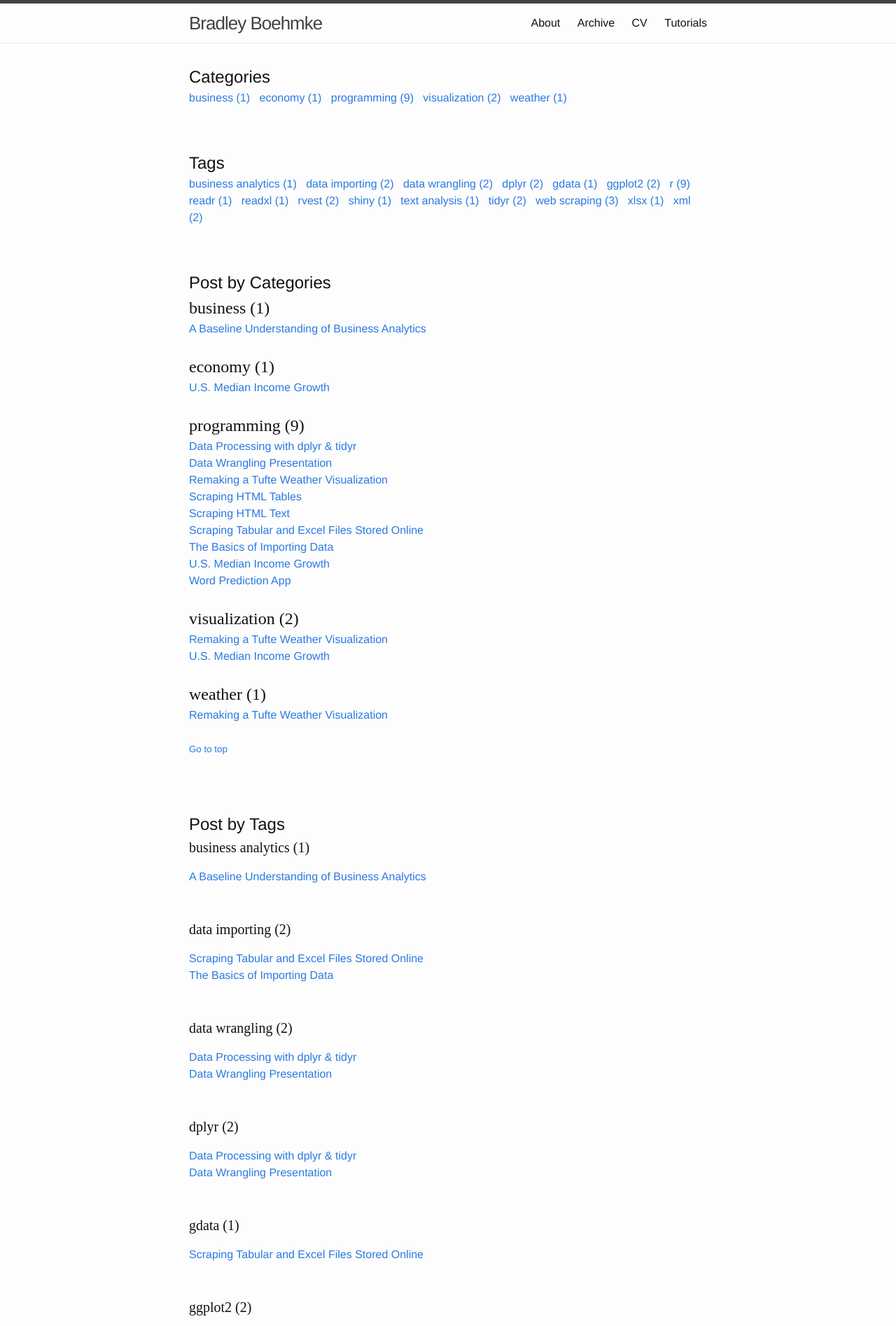
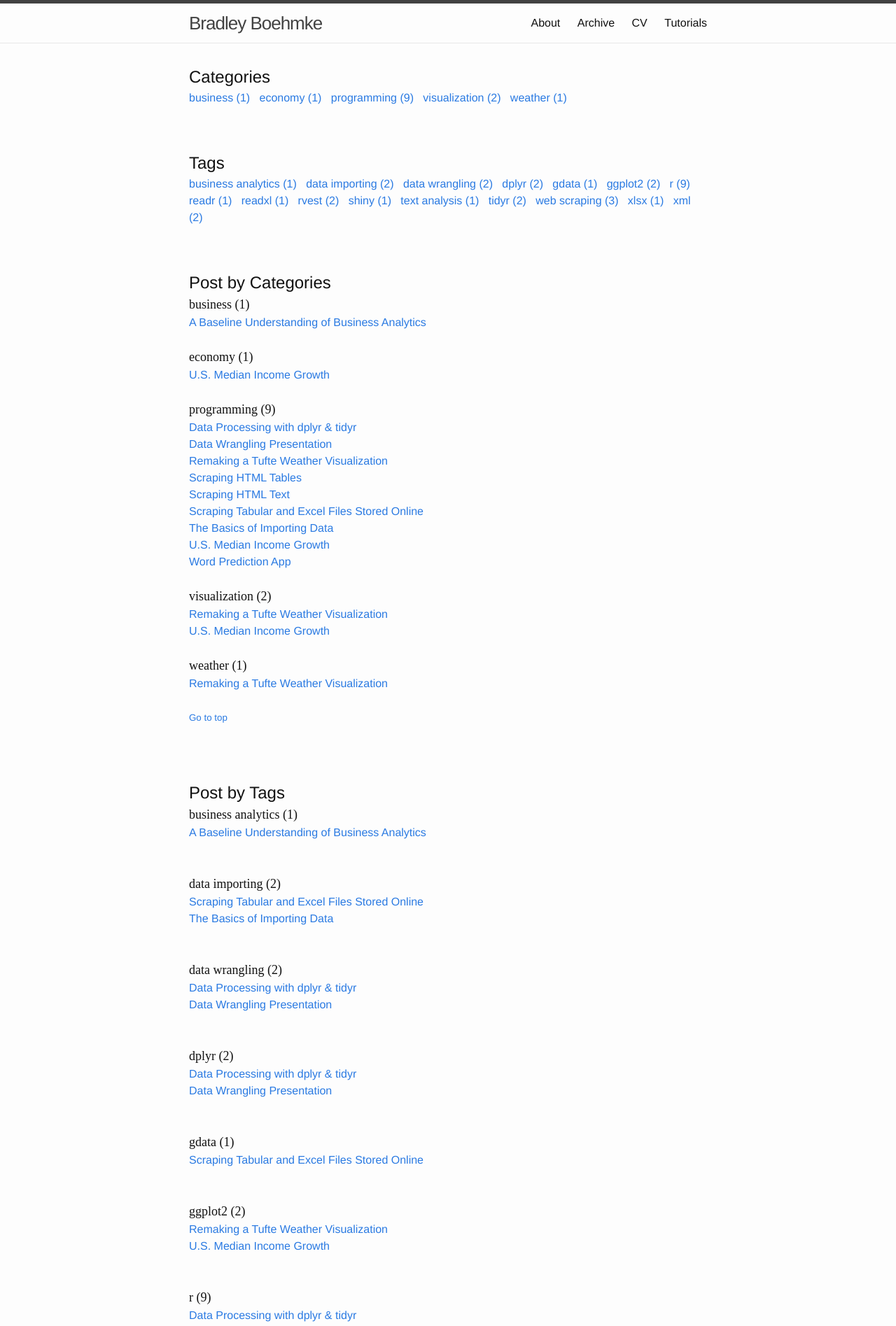
Before and after one commit to bradleyboehmke/bradleyboehmke, a Jekyll site: the page built from archivebycategory.md, in a window 1280 px wide. Shown: the top 1895 px of the page at 70% size. Built offline with Jekyll 4.4.1, drawn with Linux system fonts in a browser that asks for light colours.

Commit message:
Update archivebycategory.md

```diff
--- a/archivebycategory.md
+++ b/archivebycategory.md
@@ -41,7 +41,7 @@ sitemap: false
 <font size="5">Post by Categories</font>
 <div id="category-index">
     {% for category in categories %}
-        <a name="{{ category[0] }}"></a><font size="5" style="font-family:Gentium Basic">{{ category[0] | replace:'-', ' ' }} ({{ category | last | size }}) </font>
+        <a name="{{ category[0] }}"></a><font size="4" style="font-family:Gentium Basic">{{ category[0] | replace:'-', ' ' }} ({{ category | last | size }}) </font>
         <br>
     {% assign sorted_posts = site.posts | sort: 'title' %}
     {% for post in sorted_posts %}
@@ -63,7 +63,8 @@ sitemap: false
 <font size="5">Post by Tags</font>
 <div id="tag-index">
     {% for tag in tags %}
-    <a name="{{ tag[0] }}"></a><h4 style="font-family:Gentium Basic">{{ tag[0] | replace:'-', ' ' }} ({{ tag | last | size }}) </h4>
+        <a name="{{ tag[0] }}"></a><font size="4" style="font-family:Gentium Basic">{{ tag[0] | replace:'-', ' ' }} ({{ tag | last | size }}) </font>
+        <br>
     {% assign sorted_posts = site.posts | sort: 'title' %}
     {% for post in sorted_posts %}
     {%if post.tags contains tag[0]%}
```
